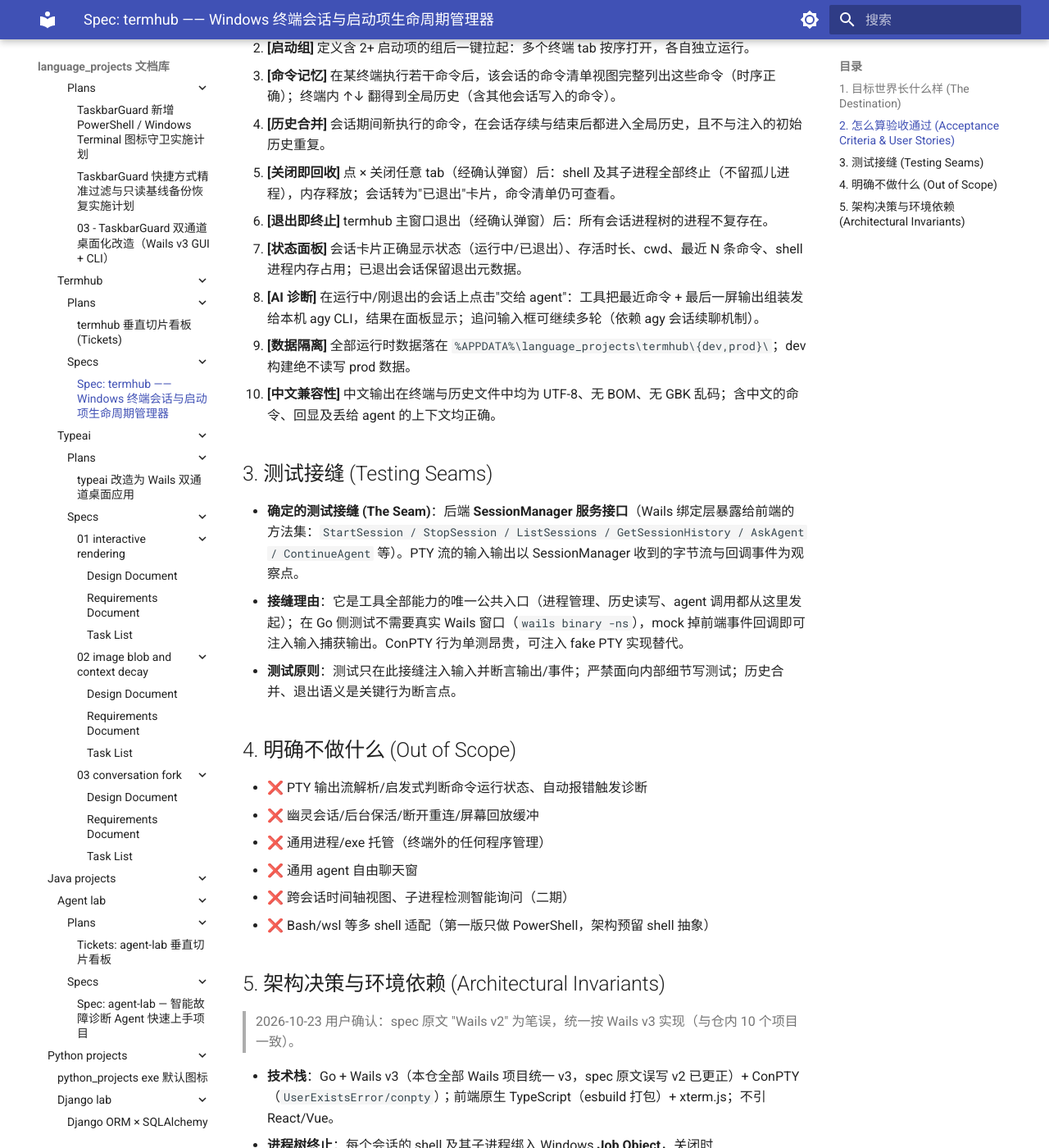
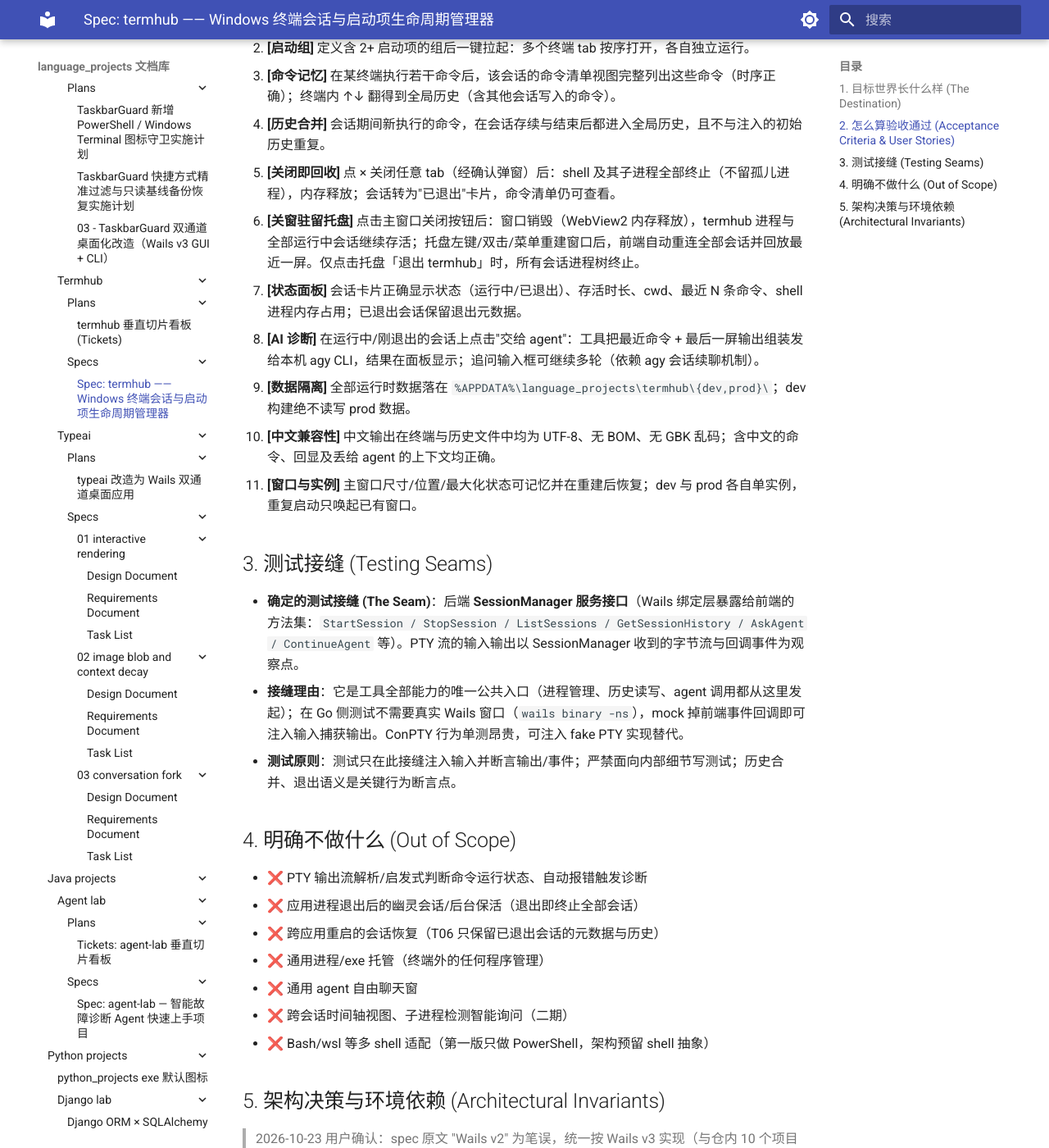
Before and after one commit to shihao-hub/td-language_projects, an MkDocs documentation site: the page built from docs/projects/go_projects/termhub/specs/01-termhub-terminal-manager-spec.md, in a window 1280 px wide and 1400 px high, scrolled down 813 px. Shown: the whole window at 82% size. Built offline with MkDocs 1.6.1 and Material for MkDocs 9.7.7, drawn with Linux system fonts in a browser that asks for light colours; a script that is not in the unit is left out; some of the changed text lies outside the part shown.

Commit message:
docs(termhub): 更新关窗驻留与窗口实例验收
- 关窗改为销毁窗口并驻留托盘，会话自动重连
- 补充窗口几何记忆与 dev/prod 单实例验收
- 对齐 sh-go-wails-desktop 桌面壳生命周期

```diff
--- a/docs/projects/go_projects/termhub/specs/01-termhub-terminal-manager-spec.md
+++ b/docs/projects/go_projects/termhub/specs/01-termhub-terminal-manager-spec.md
@@ -22,11 +22,12 @@
 3. **[命令记忆]** 在某终端执行若干命令后，该会话的命令清单视图完整列出这些命令（时序正确）；终端内 ↑↓ 翻得到全局历史（含其他会话写入的命令）。
 4. **[历史合并]** 会话期间新执行的命令，在会话存续与结束后都进入全局历史，且不与注入的初始历史重复。
 5. **[关闭即回收]** 点 × 关闭任意 tab（经确认弹窗）后：shell 及其子进程全部终止（不留孤儿进程），内存释放；会话转为"已退出"卡片，命令清单仍可查看。
-6. **[退出即终止]** termhub 主窗口退出（经确认弹窗）后：所有会话进程树的进程不复存在。
+6. **[关窗驻留托盘]** 点击主窗口关闭按钮后：窗口销毁（WebView2 内存释放），termhub 进程与全部运行中会话继续存活；托盘左键/双击/菜单重建窗口后，前端自动重连全部会话并回放最近一屏。仅点击托盘「退出 termhub」时，所有会话进程树终止。
 7. **[状态面板]** 会话卡片正确显示状态（运行中/已退出）、存活时长、cwd、最近 N 条命令、shell 进程内存占用；已退出会话保留退出元数据。
 8. **[AI 诊断]** 在运行中/刚退出的会话上点击"交给 agent"：工具把最近命令 + 最后一屏输出组装发给本机 agy CLI，结果在面板显示；追问输入框可继续多轮（依赖 agy 会话续聊机制）。
 9. **[数据隔离]** 全部运行时数据落在 `%APPDATA%\language_projects\termhub\{dev,prod}\`；dev 构建绝不读写 prod 数据。
 10. **[中文兼容性]** 中文输出在终端与历史文件中均为 UTF-8、无 BOM、无 GBK 乱码；含中文的命令、回显及丢给 agent 的上下文均正确。
+11. **[窗口与实例]** 主窗口尺寸/位置/最大化状态可记忆并在重建后恢复；dev 与 prod 各自单实例，重复启动只唤起已有窗口。
 
 ## 3. 测试接缝 (Testing Seams)
 
@@ -37,7 +38,8 @@
 ## 4. 明确不做什么 (Out of Scope)
 
 - ❌ PTY 输出流解析/启发式判断命令运行状态、自动报错触发诊断
-- ❌ 幽灵会话/后台保活/断开重连/屏幕回放缓冲
+- ❌ 应用进程退出后的幽灵会话/后台保活（退出即终止全部会话）
+- ❌ 跨应用重启的会话恢复（T06 只保留已退出会话的元数据与历史）
 - ❌ 通用进程/exe 托管（终端外的任何程序管理）
 - ❌ 通用 agent 自由聊天窗
 - ❌ 跨会话时间轴视图、子进程检测智能询问（二期）
@@ -52,5 +54,6 @@
 - **历史机制**：拉起 shell 时指定/注入该会话独立的历史文件路径；全局历史 = 隔离文件合并视图；启动时注入全局历史；写回合并由工具负责去重。
 - **数据布局**（本仓强约束）：`%APPDATA%\language_projects\termhub\{dev|prod}\` 下含会话历史文件、启动项配置 JSON、会话元数据（JSON 或轻量 SQLite）。
 - **UI 品味**（2026-10-24 更新，取代早先浅色方案）：暗色终端风（深灰底 + 绿主色 + 圆角卡片 + 状态彩点）；左侧垂直会话列表（可滚动，避免横向 tab 溢出）；新建终端必须先经目录选择器确认初始目录。
+- **桌面壳生命周期**（对齐 `sh-go-wails-desktop`）：关闭主窗口 = 销毁窗口、进程驻留托盘（`DisableQuitOnLastWindowClosed=true`）；托盘重建窗口后通过 `ListSessions` 自动重连运行中会话；dev/prod 单实例 ID 隔离；窗口几何落 `<dataDir>/window.json`。本项目为 Wails-only 形态，不提供 CLI 子命令或浏览器入口，README 已显式标注。
 - **构建**：统一 `build.py`（uv 单脚本/PEP 723），dev/release 自动判定与 `-ldflags` 注入版本；dev/prod 数据目录与单例 ID 隔离；GUI 项目专属图标流水线。
 - **文档**：项目文档统一落父仓 `docs/projects/go_projects/termhub/`（spec 已在此）。
```
